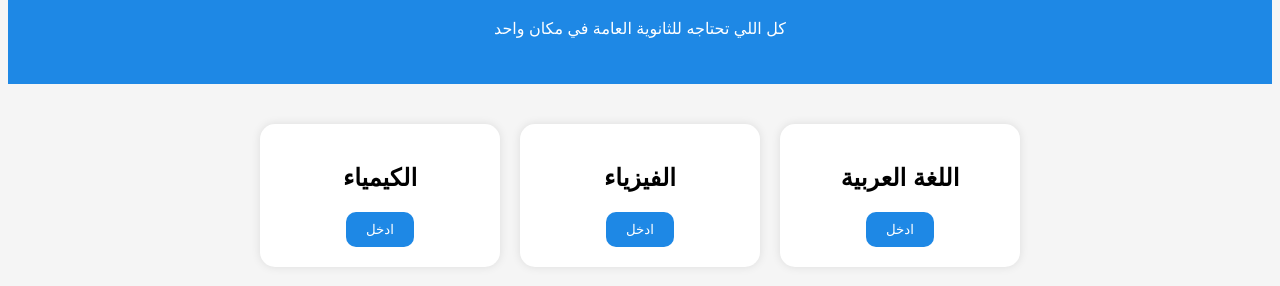
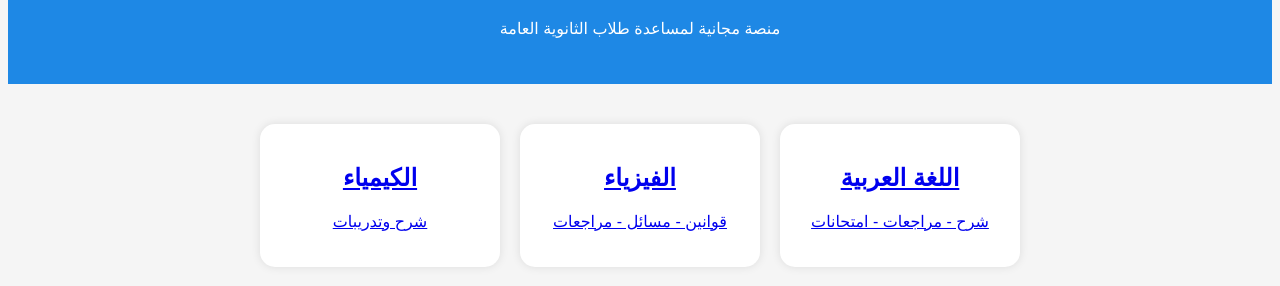
Before and after one commit to husseinadham381-rgb/Al-Adhami-High-School-website-, a plain HTML site: page index.html in a window 1280 px wide. Shown: the part 100-386 px from the top of the page. Drawn offline with Linux system fonts and the light colour scheme.

Commit message:
Update index.html

```diff
--- a/index.html
+++ b/index.html
@@ -2,32 +2,35 @@
 <html lang="ar">
 <head>
 <meta charset="UTF-8">
+<meta name="viewport" content="width=device-width, initial-scale=1.0">
 <title>ثانويتك</title>
+
 <link rel="stylesheet" href="style.css">
 </head>
+
 <body>
 
 <header>
 <h1>ثانويتك</h1>
-    <p>كل اللي تحتاجه للثانوية العامة في مكان واحد</p>
+<p>منصة مجانية لمساعدة طلاب الثانوية العامة</p>
 </header>
 
 <section class="subjects">
 
-    <div class="card">
+<a href="arabic.html" class="card">
 <h2>اللغة العربية</h2>
-      <button>ادخل</button>
-    </div>
+<p>شرح - مراجعات - امتحانات</p>
+</a>
 
-    <div class="card">
+<a href="physics.html" class="card">
 <h2>الفيزياء</h2>
-      <button>ادخل</button>
-    </div>
+<p>قوانين - مسائل - مراجعات</p>
+</a>
 
-    <div class="card">
+<a href="chemistry.html" class="card">
 <h2>الكيمياء</h2>
-      <button>ادخل</button>
-    </div>
+<p>شرح وتدريبات</p>
+</a>
 
 </section>
 
```
Lines whose indentation alone changed are shown as unchanged.
